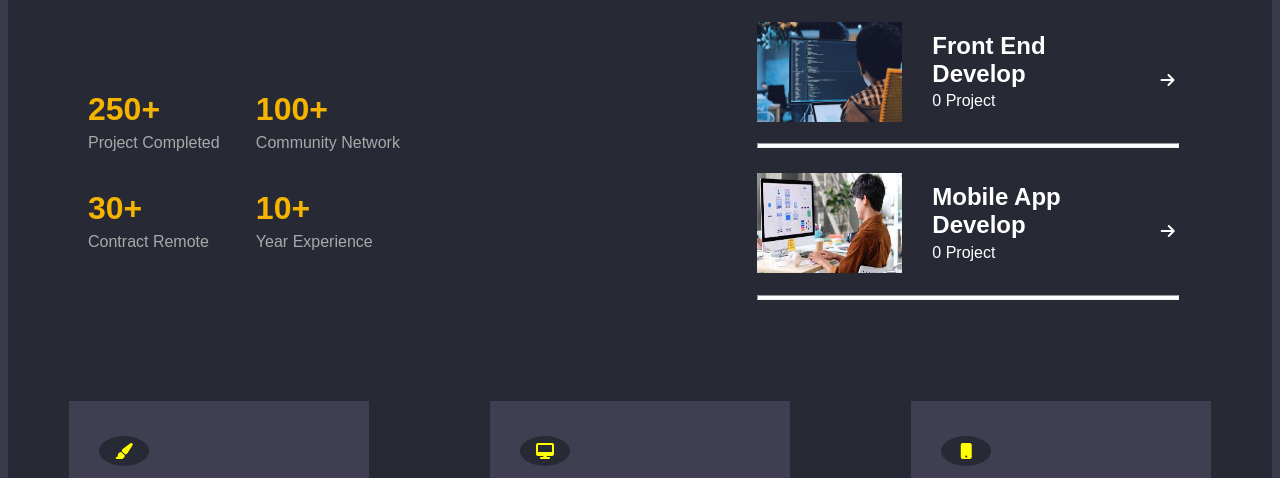
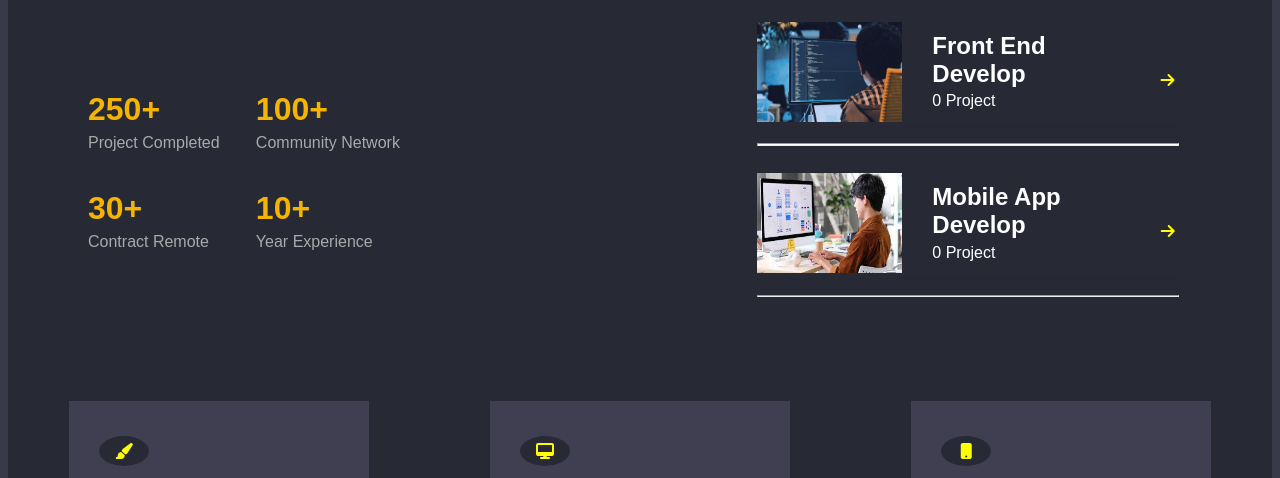
Before and after one commit to Mubashir54/Portfolio, a plain HTML site: page Index.html in a window 1280 px wide. Shown: the part 834-1312 px from the top of the page. Drawn offline with Linux system fonts and the light colour scheme.

Commit message:
updated portfolio

```diff
--- a/Index.html
+++ b/Index.html
@@ -5,7 +5,7 @@
     <meta http-equiv="X-UA-Compatible" content="IE=edge">
     <meta name="viewport" content="width=device-width, initial-scale=1.0">
     <link rel="stylesheet" href="https://cdnjs.cloudflare.com/ajax/libs/font-awesome/6.3.0/css/all.min.css">
-    <link rel="stylesheet" href="style1.css">
+    <link rel="stylesheet" href="style.css">
     <title>Mubashir Khan</title>
 
 </head>
--- a/style1.css
+++ b/style.css
@@ -327,9 +327,12 @@ div.project hr{
     margin-top: 15px;
     margin-left: -90px;
 width: 420px;
-height: 3px;
+height: 0.2px;
 position: absolute;
 background-color: white;
+}
+#arow{
+    color: yellow;
 }
 /* Footer */
 footer{
```
